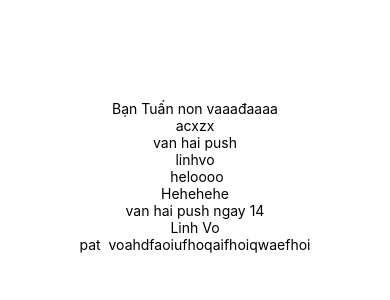
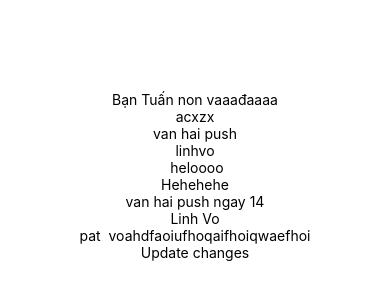
Before and after one commit to linhvo1610/Budget_Management, a React Native app in the folder BudgetManagement/: screen / in a window 390 px wide. Shown: the part 246-546 px from the top of the page. Built offline with nearby package versions, Linux system fonts and the light colour scheme.

Commit message:
update commit

```diff
--- a/BudgetManagement/App.js
+++ b/BudgetManagement/App.js
@@ -13,6 +13,7 @@ export default function App() {
       <Text>van hai push ngay 14</Text>
       <Text>Linh Vo</Text>
       <Text>pat  voahdfaoiufhoqaifhoiqwaefhoi</Text>
+      <Text>Update changes</Text>
       <StatusBar style="auto" />
 
     </View>
```
